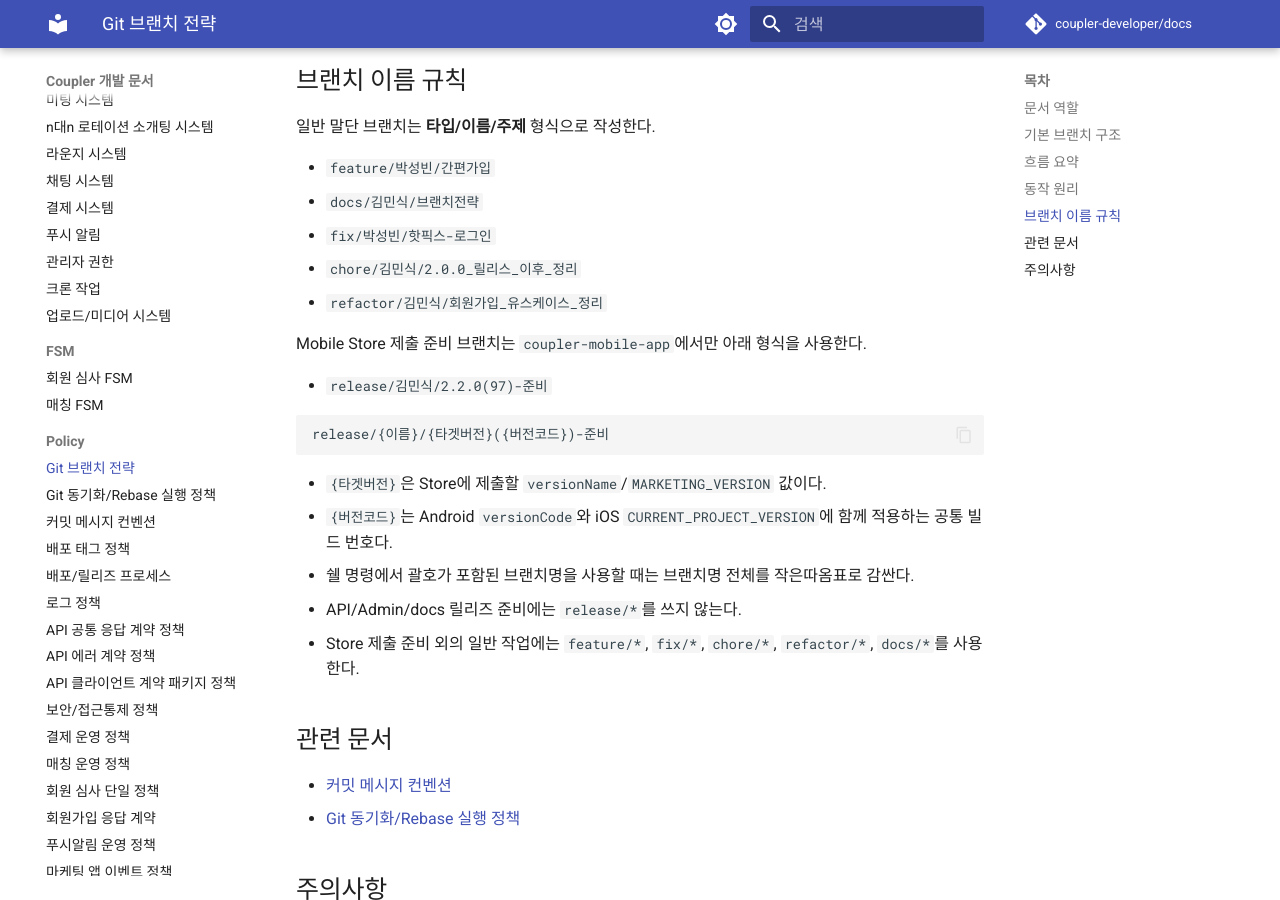
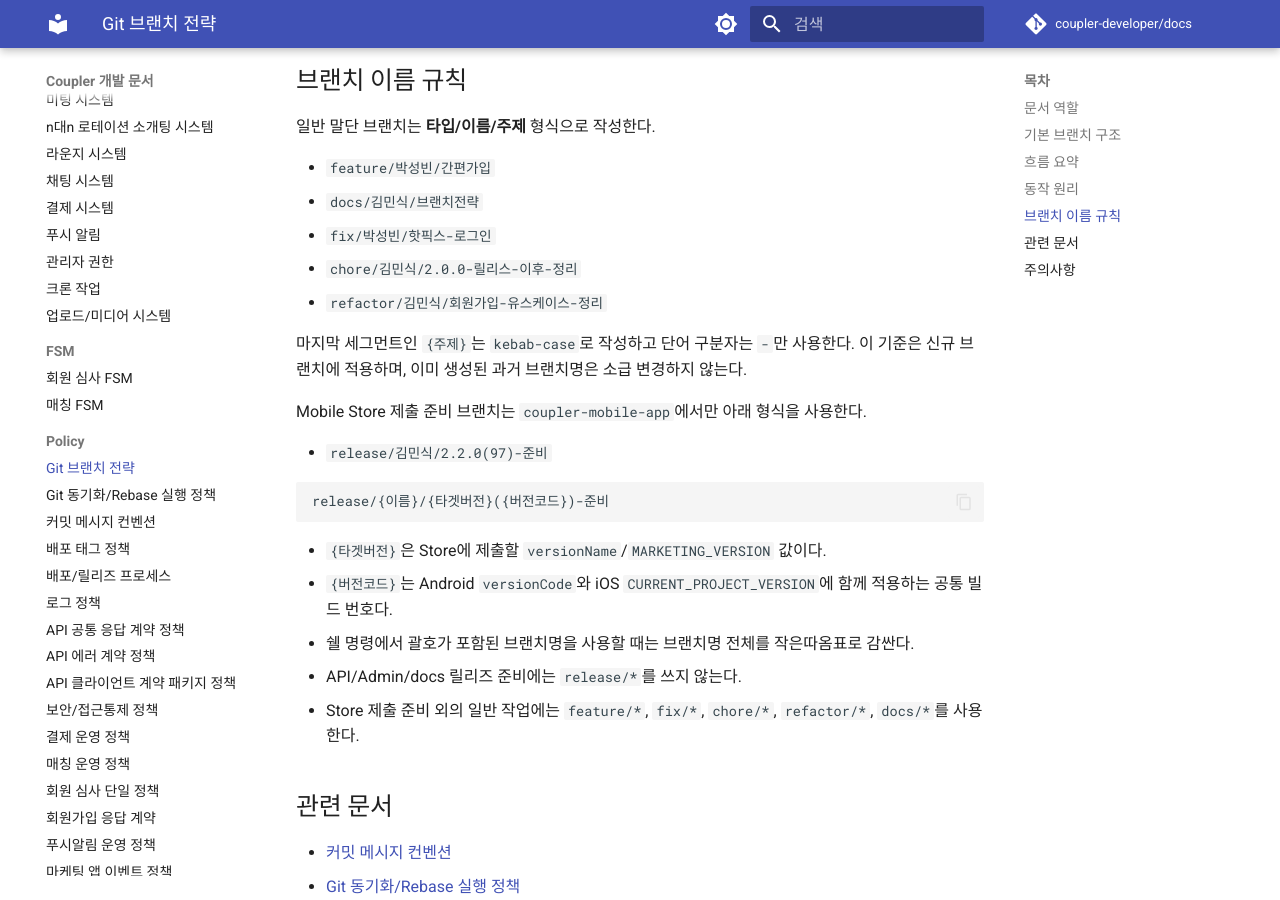
Before and after one commit to coupler-developer/docs, an MkDocs documentation site: the page built from content/policy/git-branch-strategy.md, in a window 1280 px wide and 900 px high, scrolled down 1422 px. Built offline with MkDocs 1.6.1 and Material for MkDocs 9.7.7, drawn with Linux system fonts in a browser that asks for light colours; comment, search, counter and statistics services are not loaded.

Commit message:
docs: 브랜치 이름 구분자 기준 추가
Changes:
- 브랜치 주제 세그먼트 kebab-case 기준을 추가
- 브랜치 생성 또는 이름 변경 필요 시 브랜치 전략 확인 규칙을 AGENTS에 추가

Tests:
- yarn validate:docs 통과

```diff
--- a/content/policy/git-branch-strategy.md
+++ b/content/policy/git-branch-strategy.md
@@ -48,8 +48,11 @@
 - `feature/박성빈/간편가입`
 - `docs/김민식/브랜치전략`
 - `fix/박성빈/핫픽스-로그인`
-- `chore/김민식/2.0.0_릴리스_이후_정리`
-- `refactor/김민식/회원가입_유스케이스_정리`
+- `chore/김민식/2.0.0-릴리스-이후-정리`
+- `refactor/김민식/회원가입-유스케이스-정리`
+
+마지막 세그먼트인 `{주제}`는 `kebab-case`로 작성하고 단어 구분자는 `-`만 사용한다.
+이 기준은 신규 브랜치에 적용하며, 이미 생성된 과거 브랜치명은 소급 변경하지 않는다.
 
 Mobile Store 제출 준비 브랜치는 `coupler-mobile-app`에서만 아래 형식을 사용한다.
 
```
Also changed, not shown: content/AGENTS.md (+1 -0 lines).
